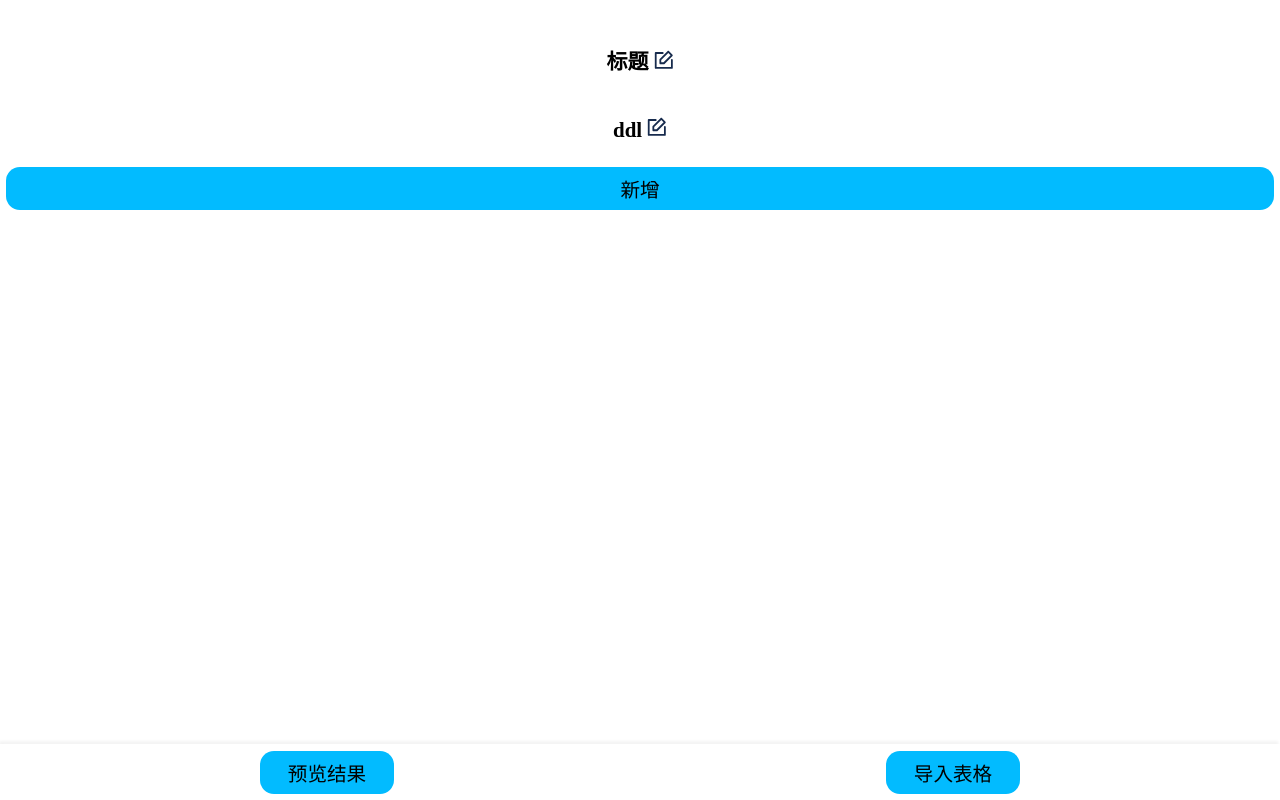
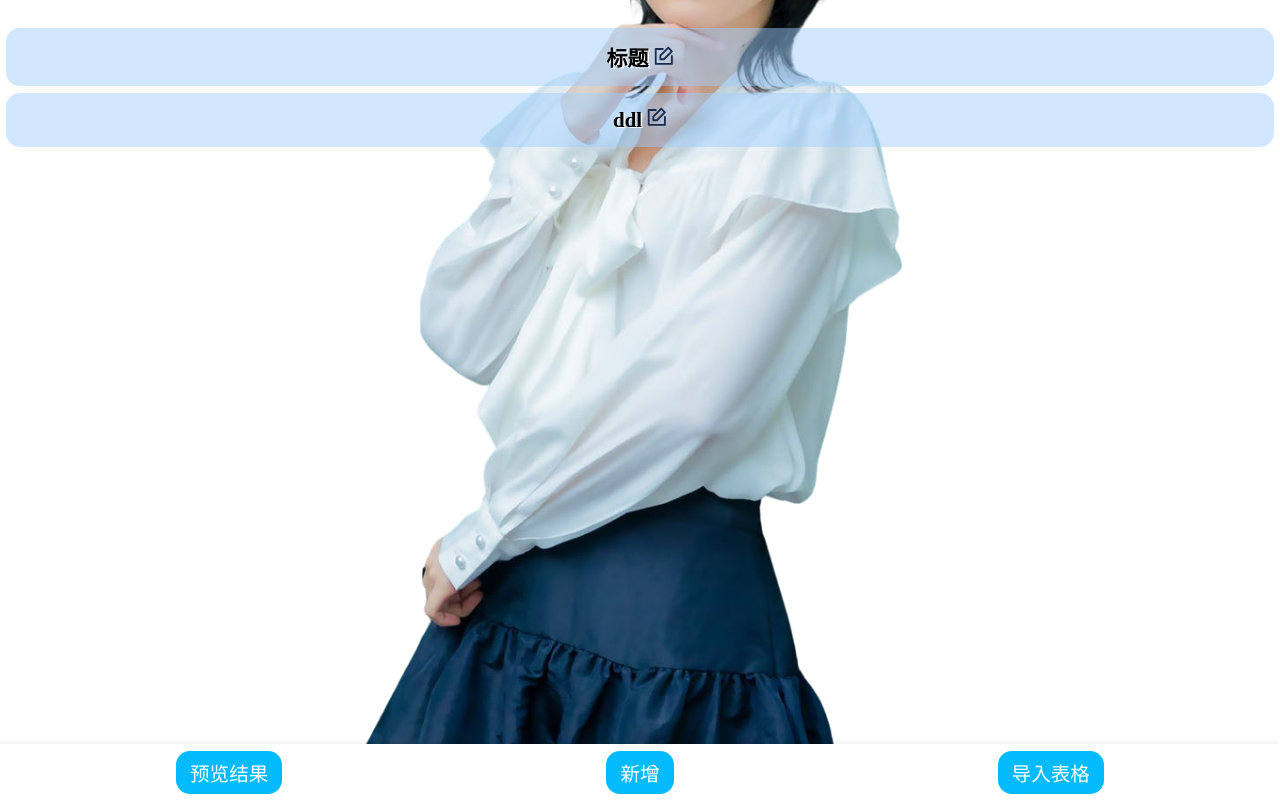
Before and after one commit to Foreverddb/goods-helper, a Vue app: page / in a window 1280 px wide. Built offline with nearby package versions, Linux system fonts and the light colour scheme.

Commit message:
feat: 增加清空功能，优化样式

```diff
--- a/src/App.vue
+++ b/src/App.vue
@@ -20,6 +20,7 @@ const showAdd = ref(false);
 const isAddGoods = ref(false);
 const codeLoaded = ref(false);
 const showImage = ref(false);
+const loading = ref(false);
 const image = ref<HTMLImageElement>();
 
 const title = ref('标题');
@@ -76,6 +77,7 @@ async function exportImage() {
         alert('表格暂未加载成功， 请稍等片刻重试！');
         return;
     }
+    loading.value = true;
     const node = document.getElementById('preview-wrap') as Node;
     const svgUrl = await dom2Image.toSvg(node);
     const img = new Image();
@@ -90,6 +92,7 @@ async function exportImage() {
             // ios safari无法通过canvas渲染高精图
             img.width = width;
             img.height = height;
+            loading.value = false;
             image.value = img;
             showImage.value = true;
             return;
@@ -111,6 +114,8 @@ async function exportImage() {
         link.download = `肾表${dayjs().format('YYYYMMDD-HHmm')}.png`;
         link.href = url;
         link.click();
+        loading.value = false;
+
     };
 
     img.src = svgUrl;
@@ -324,7 +329,9 @@ onMounted(() => {
     <main :style="{
         '--inner-height': innerHeight,
     }" class="wrap">
-        <div class="content" id="wrap">
+        <div :style="{
+            backgroundImage: `url('/yukki${Math.ceil(Math.random() * 2)}.png')`,
+        }" class="content" id="wrap">
             <!--  预览栏  -->
             <div v-show="showPreview" id="preview-wrap" class="preview-wrap">
                 <div class="preview-wrap-table">
@@ -375,8 +382,8 @@ onMounted(() => {
             </div>
             <!--  编辑栏  -->
             <div v-show="!showPreview" class="edit-wrap">
-                <h2 style="text-align: center">{{title}} <edit-icon @click="toggleEditTitleModal" width="1.4rem" height="1.4rem" /></h2>
-                <h2 style="text-align: center">{{ddl}} <edit-icon @click="toggleEditDDLModal" width="1.4rem" height="1.4rem" /></h2>
+                <h2 class="title">{{title}} <edit-icon @click="toggleEditTitleModal" width="1.4rem" height="1.4rem" /></h2>
+                <h2 class="title">{{ddl}} <edit-icon @click="toggleEditDDLModal" width="1.4rem" height="1.4rem" /></h2>
 
                 <div v-for="(data, index) in tableValue" class="edit-item">
                     <div class="cn">
@@ -403,13 +410,14 @@ onMounted(() => {
                     <div class="actions">
                     </div>
                 </div>
-                <button class="button" @click="toggleAddModal">新增</button>
             </div>
         </div>
 
         <!-- 工具栏 -->
         <div class="utils">
             <button @click="preview" class="button">{{ showPreview ? '返回修改' : '预览结果' }}</button>
+            <button class="button" v-if="!showPreview && tableValue.length" @click="tableValue = []">清空</button>
+            <button class="button"  v-if="!showPreview" @click="toggleAddModal">新增</button>
             <button class="button" v-if="showPreview" @click="exportImage">导出图片</button>
             <button class="button" v-if="!showPreview" @click="toggleImportModal">导入表格</button>
             <div v-if="showImportModal" class="modal">
@@ -545,6 +553,11 @@ onMounted(() => {
                 </div>
             </div>
         </div>
+        <div v-if="loading" class="modal goods transparent">
+            <div class="modal-mask loading">
+                加载中...
+            </div>
+        </div>
         <canvas v-show="false" id="canvas"></canvas>
     </main>
 </template>
--- a/src/style.less
+++ b/src/style.less
@@ -18,6 +18,8 @@ body {
     //overflow: hidden;
 
     .content {
+        background-size: cover;
+        background-position: 50%;
         overflow: auto;
         box-sizing: border-box;
         padding: 2rem .4rem 7rem;
@@ -29,9 +31,18 @@ body {
         flex-direction: column;
         gap: .5rem;
 
+        .title {
+            border-radius: 1rem;
+            text-align: center;
+            text-shadow: .1rem .1rem white;
+            margin: 0;
+            padding: 1rem;
+            background: rgba(158, 206, 252, 0.48);
+        }
+
         .edit-item {
             border-radius: 1rem;
-            background: aliceblue;
+            background: rgba(208, 230, 250, 0.48);
             padding: .5rem;
             font-size: 1.3rem;
             display: flex;
@@ -212,6 +223,15 @@ body {
             width: 100vw;
             height: 100vh;
             background: rgba(0, 0, 0, 0.2);
+            display: flex;
+            align-items: center;
+            justify-content: center;
+
+            &.loading {
+                font-size: 1.4rem;
+                font-weight: 600;
+                color: white;
+            }
         }
 
         &.transparent {
@@ -287,10 +307,11 @@ body {
     }
 
     .button {
+        color: white;
         border: none;
         font-weight: 300;
         border-radius: 1rem;
-        padding: .5rem 2rem;
+        padding: .5rem 1rem;
         font-size: 1.4rem;
         background: #02BBFF;
     }
```
Also changed, not shown: public/yukki1.png (added), public/yukki2.png (added).
